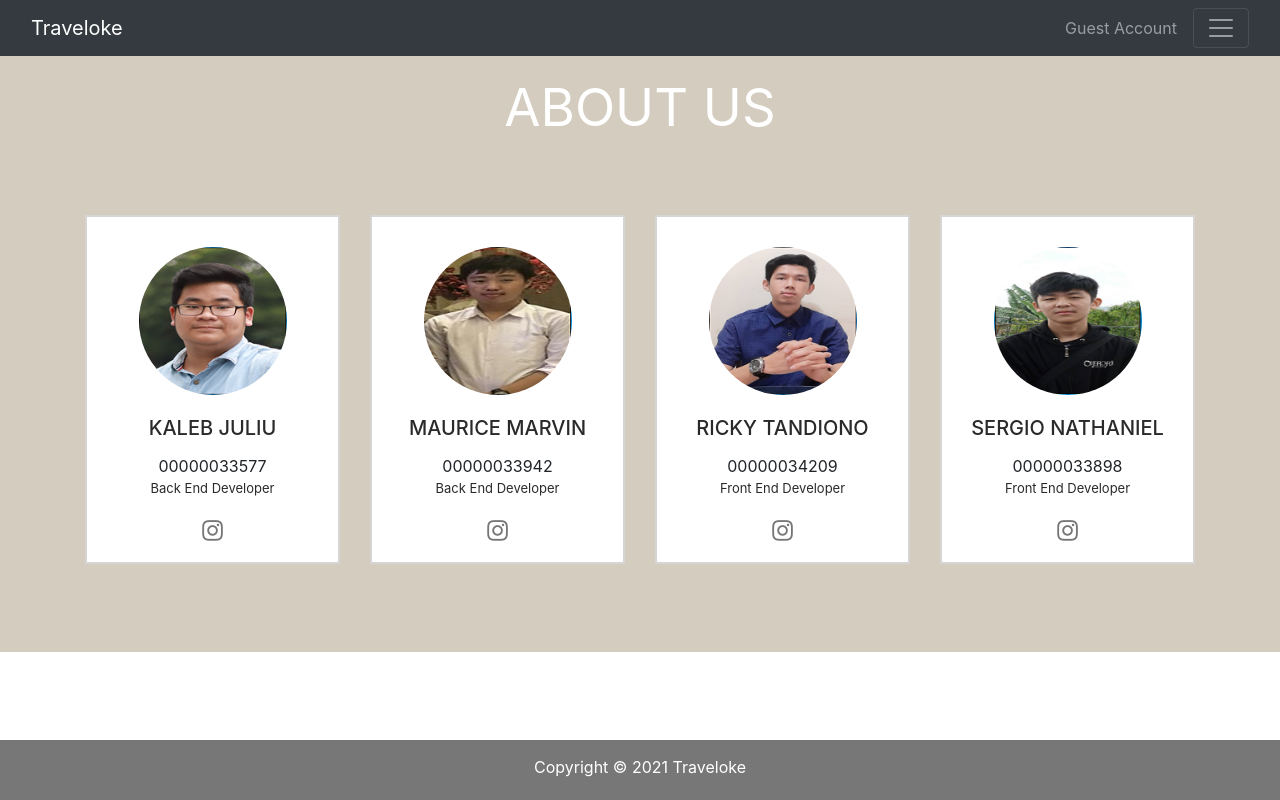
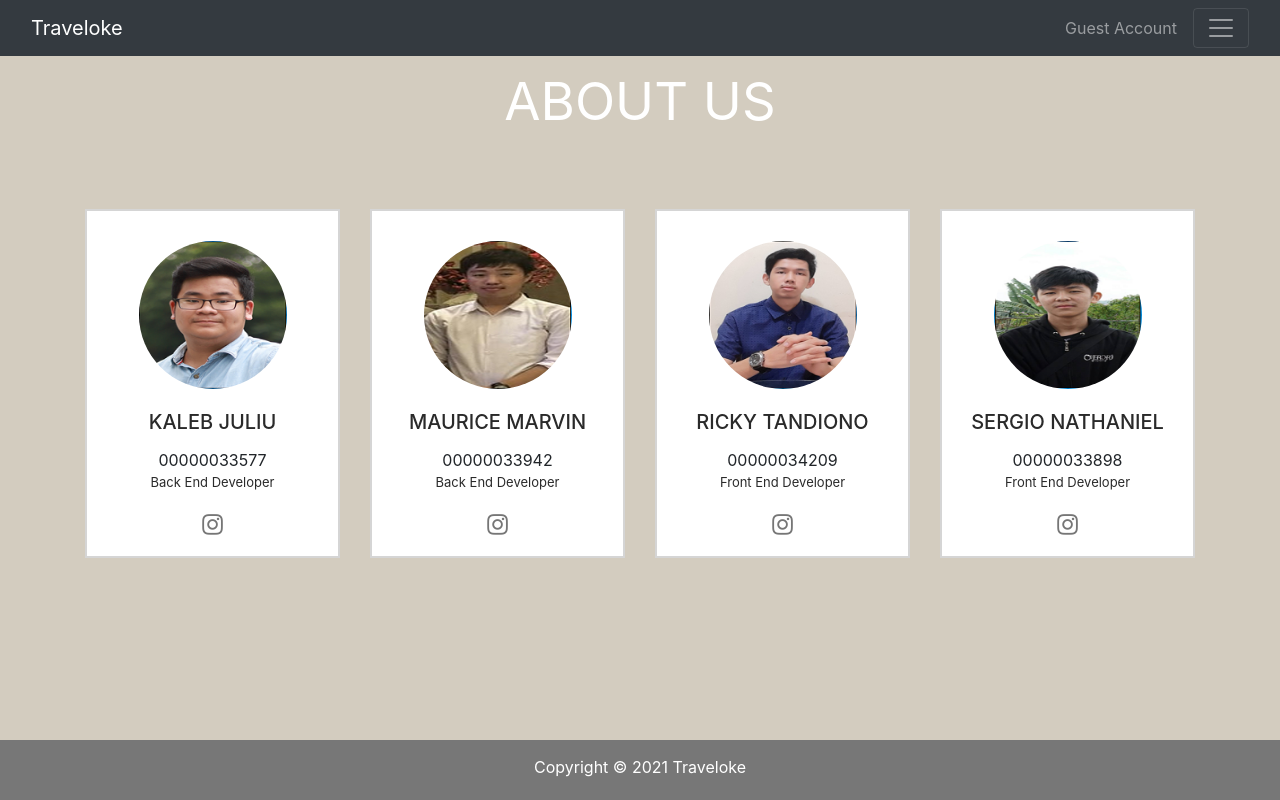
Before and after one commit to vinzmc/Traveloke, a CodeIgniter app: page /php/index.php/welcome/about in a window 1280 px wide. Run offline with CodeIgniter, Linux system fonts and the light colour scheme; some libraries are stand-ins or nearby versions.

Commit message:
height fix
- fix height not filling viewport
- fix overflow

```diff
--- a/application/views/include/style.php
+++ b/application/views/include/style.php
@@ -5,6 +5,42 @@
 <link href="//maxcdn.bootstrapcdn.com/bootstrap/4.1.1/css/bootstrap.min.css" rel="stylesheet" id="bootstrap-css">
 
 <style>
+    html,
+    body {
+        height: 100%;
+    }
+
+    footer {
+        position: static;
+        padding: 15px;
+        width: 100%;
+        height: 60px;
+        margin-bottom: 0;
+        text-align: center;
+        background: #777;
+        color: white;
+    }
+
+    ul {
+        margin: 0;
+        padding: 0;
+        list-style: none;
+    }
+
+    .navmargin {
+        margin-top: 54px;
+    }
+
+    .box {
+        display: flex;
+        flex-flow: column;
+        height: 100vh;
+    }
+
+    .box .content {
+        flex: 1 1 auto;
+    }
+
     .about-section {
         padding: 60px;
         background-color: #d3ccbf;
@@ -33,17 +69,6 @@
         padding: 10px;
         width: 1253px;
         height: auto;
-    }
-
-    footer {
-        position: absolute;
-        bottom: 0;
-        padding: 15px;
-        width: 100%;
-        height: 60px;
-        text-align: center;
-        background: #777;
-        color: white;
     }
 
     :root {
@@ -190,20 +215,8 @@
         text-transform: uppercase;
     }
 
-    ul {
-        margin: 0;
-        padding: 0;
-        list-style: none;
-    }
-
     .heading.heading-icon {
         display: block;
-    }
-
-    .padding-lg {
-        display: block;
-        padding-top: 60px;
-        padding-bottom: 60px;
     }
 
     .practice-area.padding-lg {
--- a/application/views/pages/about.php
+++ b/application/views/pages/about.php
@@ -9,8 +9,10 @@
 </head>
 
 <body>
+
+    <div class="box">
         <?php echo $navbar ?>
-    <section class="our-webcoderskull padding-lg">
+        <section class="our-webcoderskull padding-lg content navmargin">
             <div class="container">
                 <div class="row heading heading-icon">
                     <h2>About Us</h2>
@@ -64,6 +66,8 @@
             </div>
         </section>
         <?php echo $footer ?>
+    </div>
+
     <?php echo $style ?>
     <?php echo $script ?>
 </body>
```
Also changed, not shown: application/views/pages/login.php (+5 -4 lines). Lines whose indentation alone changed are shown as unchanged.
